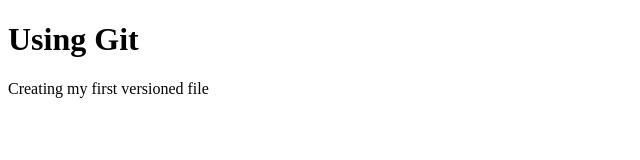
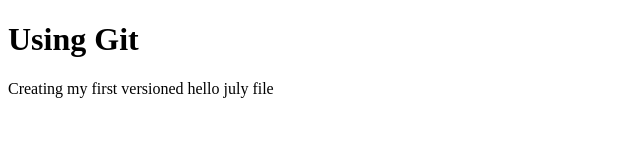
Before and after one commit to Rodeeno/nodewpg, a plain HTML site: page index.html in a window 1280 px wide. Shown: the full height of the page, 0-640 px from the left. Drawn offline with Linux system fonts and the light colour scheme.

Commit message:
hello july

```diff
--- a/index.html
+++ b/index.html
@@ -5,6 +5,6 @@
   </head>
   <body>
     <h1>Using Git</h1>
-    <p>Creating my first versioned file</p>
+    <p>Creating my first versioned  hello july file</p>
   </body>
 </html>
```
